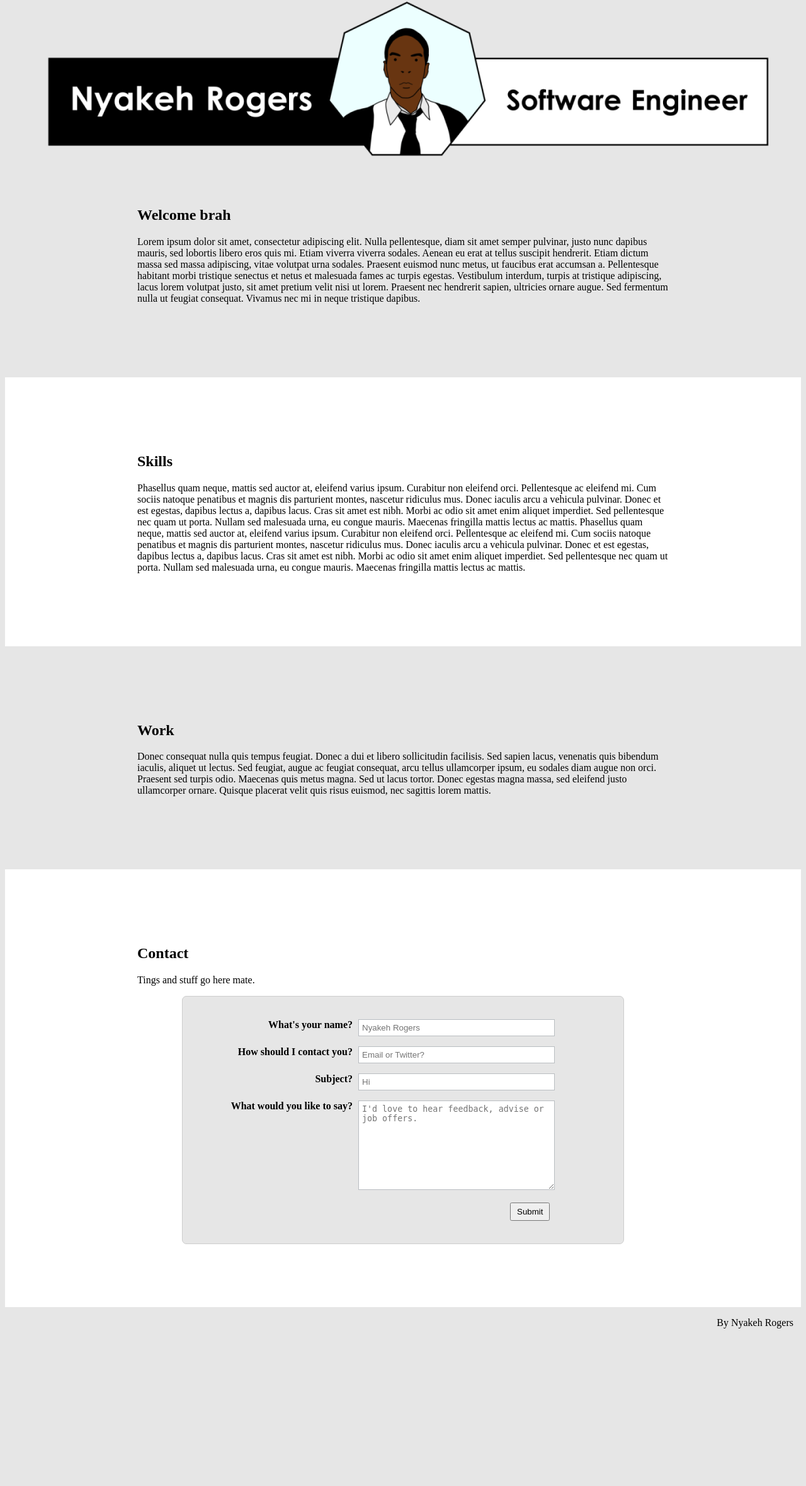
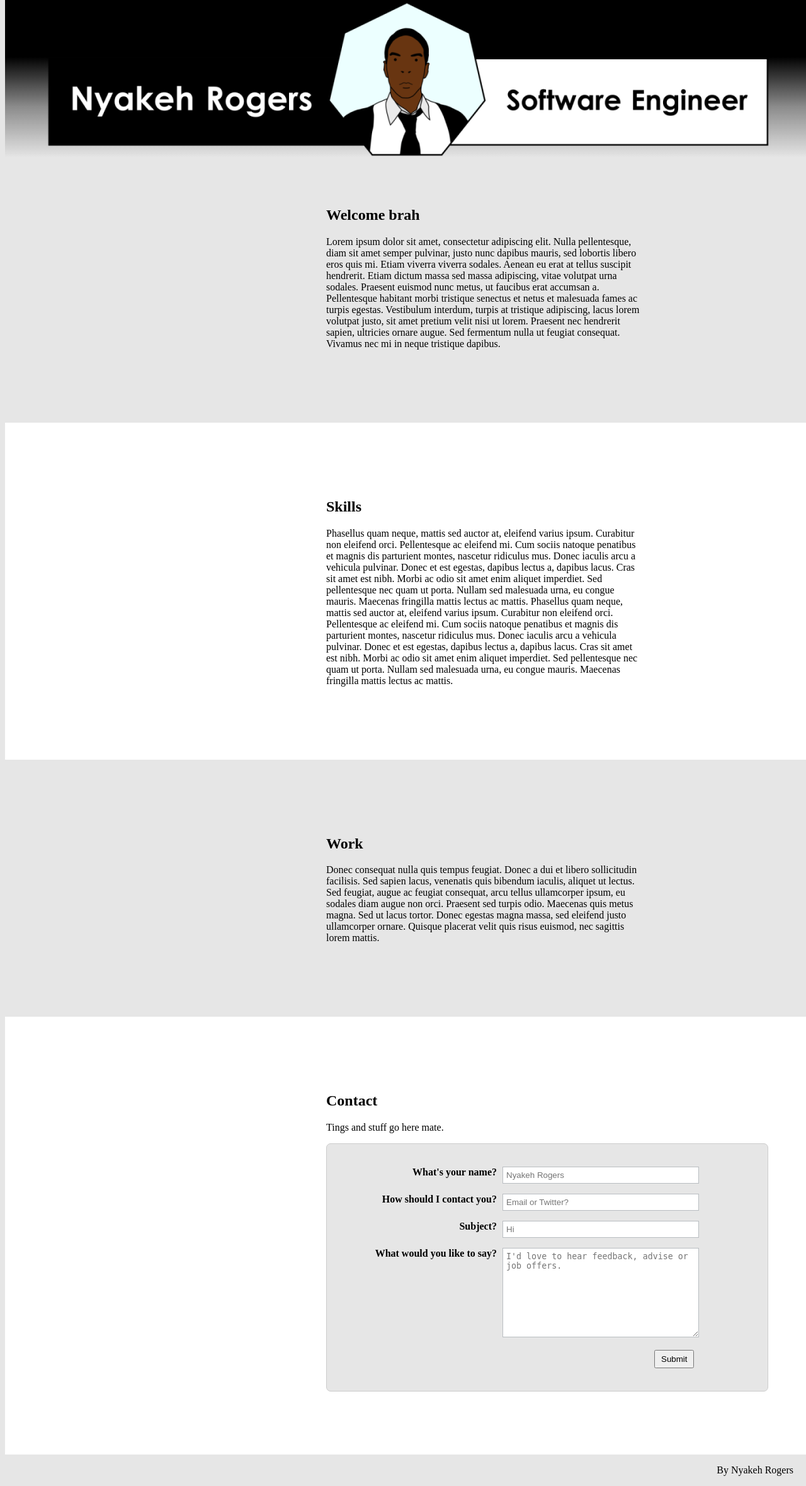
Before and after one commit to nyakeh/Web, a PHP site: page / in a window 1280 px wide; the page is wider, and only the part inside the window is pictured. Shown: that part at 63% size. Before the commit the page ends 2109 px from the top of that part, so only its background shows below. Run offline with PHP 8.4, Linux system fonts and the light colour scheme.

Commit message:
Added Black fade into header

```diff
--- a/Invisible/style.css
+++ b/Invisible/style.css
@@ -1,11 +1,17 @@
+header {
+
+}
+
 #title {
     position: fixed; top: 0;
     width: 100%;
     z-index: 1;
+    background: -webkit-linear-gradient(#000 36%, rgba(130,130,130,0.9), rgba(0,0,0,0));
 }
 
 #title_banner {
     display: block;
+    /*padding-left: 100px;  /*remove*/
     margin-left: auto;
     margin-right: auto;
 }
@@ -19,7 +25,7 @@ body {
 article {
     position: relative;
     min-width: 500px;
-    padding: 100px 210px;
+    padding: 100px 510px;
 }
 article#skills, #contact {
     background: #fff;
```
